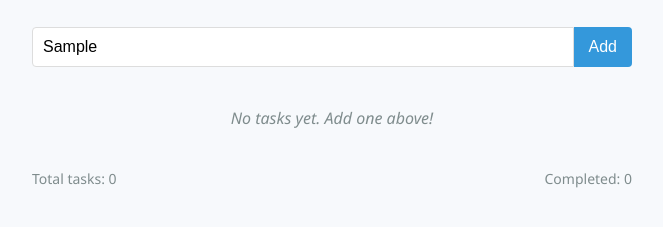
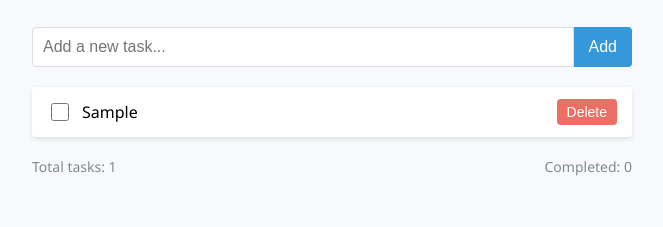
Before and after one commit to abhisheksajwan07/CHAI_CODE_COHORT, a website: page js/stackblitz-starters-i4bf8zdv/challenge-4/index.html in a window 1280 px wide. Both pictures are taken after typing "Sample" into the empty fields and a click on the button "Add". Shown: the part 87-314 px from the top of the page, without its empty margins (308-971 px from the left). Drawn offline with Linux system fonts and the light colour scheme.

Commit message:
4th challenge done

```diff
--- a/js/stackblitz-starters-i4bf8zdv/challenge-4/app.js
+++ b/js/stackblitz-starters-i4bf8zdv/challenge-4/app.js
@@ -1,9 +1,56 @@
-const taskinput= document.getElementById('taskInput');
-const addbtn = document.getElementById('addButton');
-const tasklist = document.getElementById('taskList');
-const totalTasks = document.getElementById('totalTasks');
-const completedTasks = document.getElementById('completedTasks');
+const taskInput = document.getElementById("taskInput");
+const addButton = document.getElementById("addButton");
+const taskList = document.getElementById("taskList");
+const totalTasks = document.getElementById("totalTasks");
+const completedTasks = document.getElementById("completedTasks");
 
-addbtn.addEventListener('click',()=>{
+addButton.addEventListener("click", function () {
+  const taskText = taskInput.value.trim();
+  if (taskText === "") return;
 
+  const emptyMessage = document.querySelector(".empty-list");
+  if (emptyMessage) {
+    emptyMessage.remove();
+  }
+
+  const taskItem = document.createElement("li");
+  taskItem.classList.add("task-item");
+
+  const checkbox = document.createElement("input");
+  checkbox.type = "checkbox";
+  checkbox.classList.add("complete-checkbox");
+
+  const taskTextSpan = document.createElement("span");
+  taskTextSpan.classList.add("task-text");
+  taskTextSpan.innerHTML = taskText;
+
+  const deleteButton = document.createElement("button");
+  deleteButton.classList.add("delete-button");
+  deleteButton.innerHTML = "Delete";
+
+  taskItem.appendChild(checkbox);
+  taskItem.appendChild(taskTextSpan);
+  taskItem.appendChild(deleteButton);
+  taskList.appendChild(taskItem);
+  updateStats();
+  taskInput.value = "";
 });
+taskList.addEventListener("change", function (e) {
+  if (e.target.classList.contains("complete-checkbox")) {
+    const taskItem = e.target.parentElement;
+    taskItem.classList.toggle("completed");
+    updateStats();
+  }
+});
+taskList.addEventListener("click", function (e) {
+  if (e.target.classList.contains("delete-button")) {
+    e.target.parentElement.remove();
+  }
+});
+function updateStats() {
+  const tasks = document.querySelectorAll(".task-item");
+  const completed = document.querySelectorAll(".task-item.completed");
+
+  totalTasks.textContent = `Total tasks: ${tasks.length}`;
+  completedTasks.textContent = `Completed: ${completed.length}`;
+}
--- a/js/stackblitz-starters-i4bf8zdv/challenge-4/index.html
+++ b/js/stackblitz-starters-i4bf8zdv/challenge-4/index.html
@@ -27,5 +27,6 @@
       <span id="totalTasks">Total tasks: 0</span>
       <span id="completedTasks">Completed: 0</span>
     </div>
+    <script src="app.js"></script>
   </body>
 </html>
```
